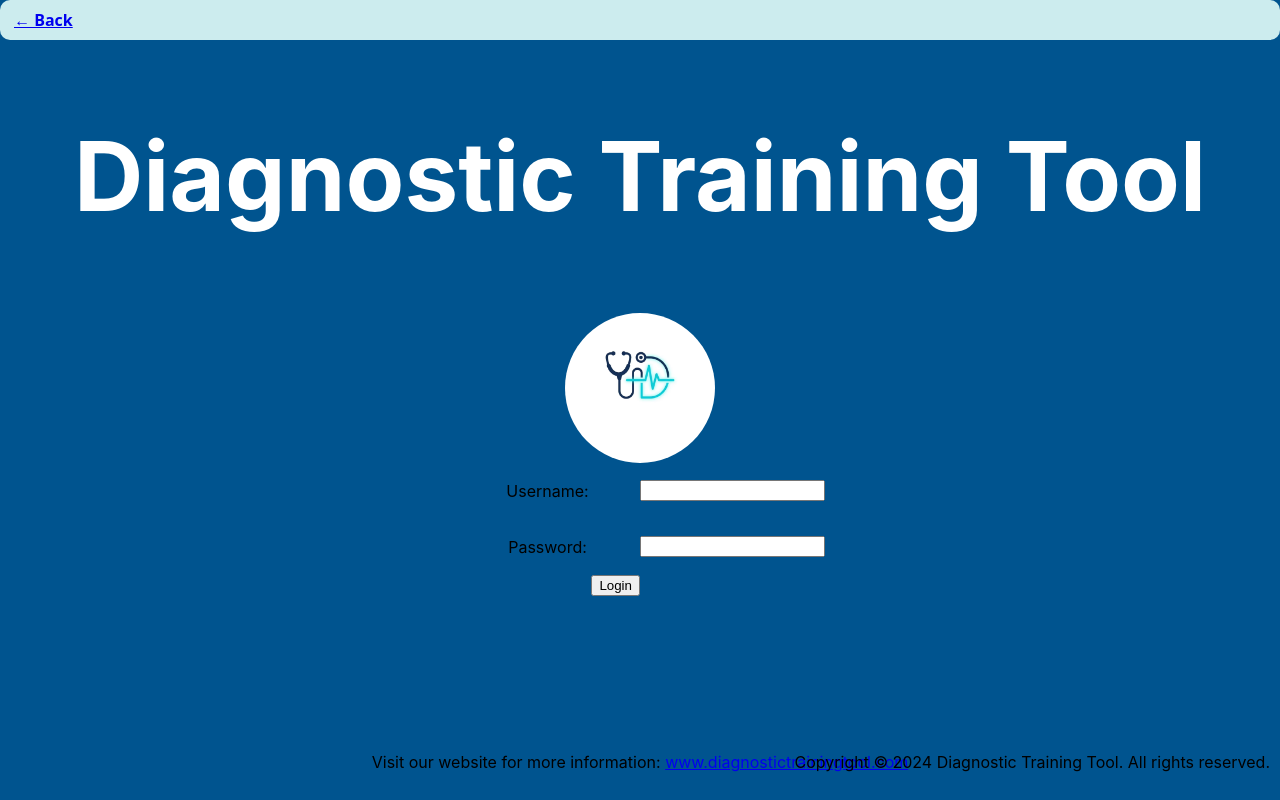
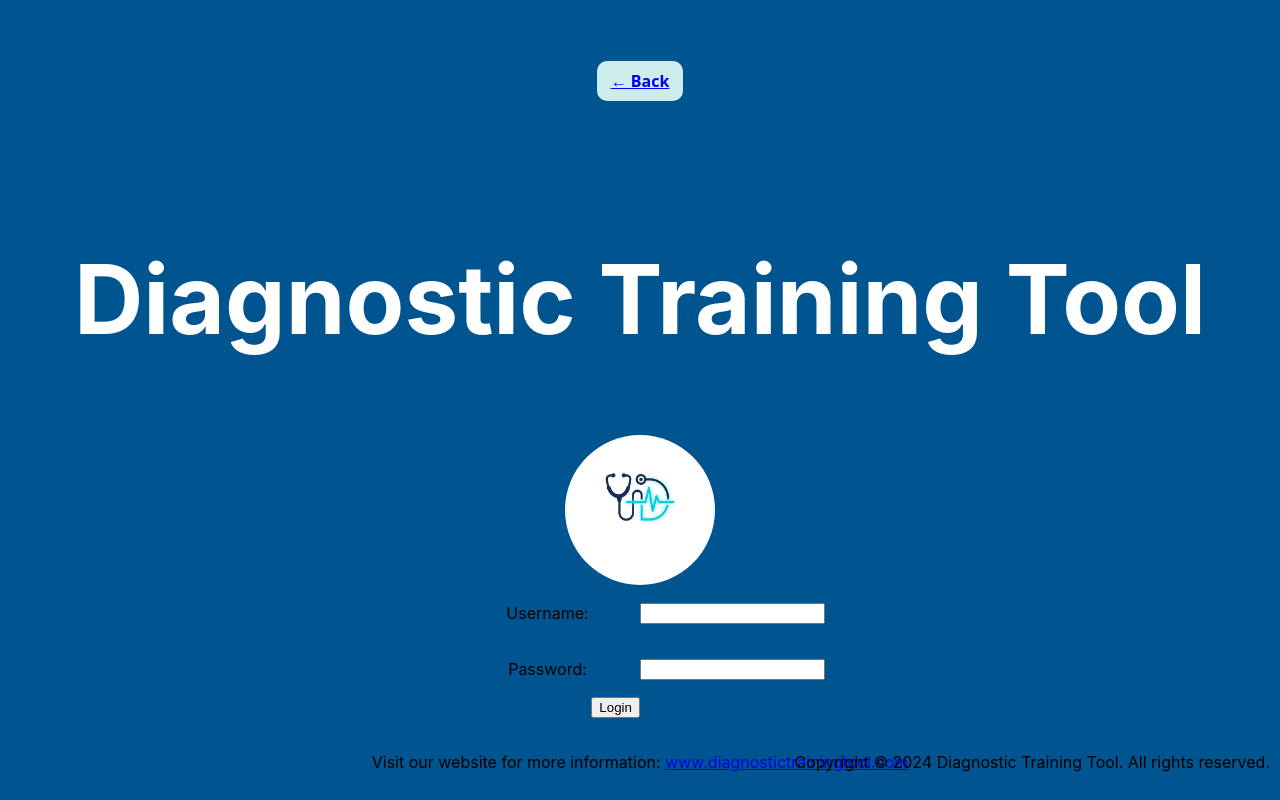
Before and after one commit to eddie-reyes/dtt, a React (Vite) app: page /login in a window 1280 px wide. Built offline with nearby package versions, Linux system fonts and the light colour scheme.

Commit message:
restructure codebase

```diff
--- a/src/App.module.css
+++ b/src/App.module.css
@@ -58,7 +58,7 @@
   color: white;
 }
 
-.open-btn {
+.openBtn {
   margin-top: 20px;
   padding: 14px 28px;
   border-radius: 12px;
--- a/src/components/Calculator.jsx
+++ b/src/components/Calculator.jsx
@@ -78,7 +78,7 @@ export default function Calculator() {
         <button onClick={() => handleNumber("3")}>3</button>
         <button onClick={calculate}>=</button>
 
-        <button className="zero" onClick={() => handleNumber("0")}>0</button>
+        <button className={styles.zero} onClick={() => handleNumber("0")}>0</button>
         <button onClick={() => handleNumber(".")}>.</button>
       </div>
     </div>
--- a/src/pages/LogInPage.jsx
+++ b/src/pages/LogInPage.jsx
@@ -1,9 +1,9 @@
-import { Link } from "react-router-dom";
+import styles from "../App.module.css";
 import Login from "../components/Login/Login.jsx";
 
 export default function LoginPage () {
   return (
-    <div className="page">
+    <div className={styles.page}>
       <Login />
     </div>
   );
```
